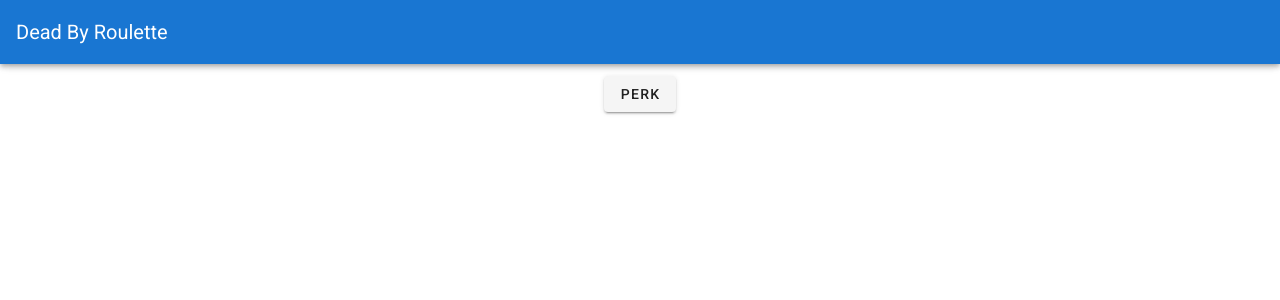
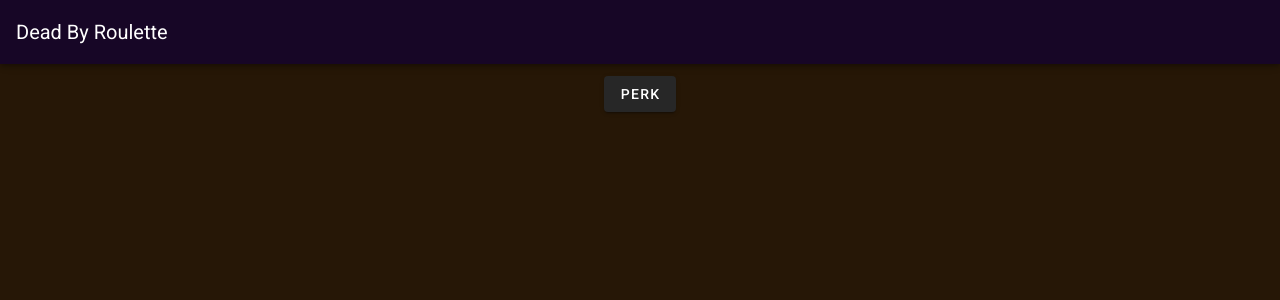
Before and after one commit to newshamu/deadbyroulette, a Vue app: page / in a window 1280 px wide. Shown: the top 300 px of the page. Built offline with nearby package versions, Linux system fonts and the light colour scheme.

Commit message:
Added custom theme; needs work

```diff
--- a/src/App.vue
+++ b/src/App.vue
@@ -1,5 +1,5 @@
 <template>
-  <v-app>
+  <v-app id="main" :style="{background: $vuetify.theme.themes[theme].background}">
     <v-app-bar
       app
       color="primary"
@@ -24,6 +24,12 @@ export default {
     PerkDisplay,
   },
 
+  computed:{
+    theme(){
+      return (this.$vuetify.theme.dark) ? 'dark' : 'light'
+    }
+  },
+
   data: () => ({
     //
   }),
--- a/src/components/PerkCard.vue
+++ b/src/components/PerkCard.vue
@@ -1,13 +1,13 @@
 <template>
     <v-flex xs2>
-      <v-card>
+      <v-card dark color="primary">
         <v-img
           :src="perk.link"
-          max-width="196"
-          max-height="196"
+          max-width="256"
+          max-height="256"
           class="ma-3"
         />
-        <v-card-title>{{ perk.name }}</v-card-title>
+        <v-card-title class="justify-center">{{ perk.name }}</v-card-title>
       </v-card>
     </v-flex>
 </template>
--- a/src/main.js
+++ b/src/main.js
@@ -1,6 +1,6 @@
 import Vue from 'vue'
 import App from './App.vue'
-import vuetify from './plugins/vuetify';
+import vuetify from './plugins/vuetify'
 
 Vue.config.productionTip = false
 
--- a/src/plugins/vuetify.js
+++ b/src/plugins/vuetify.js
@@ -1,7 +1,26 @@
 import Vue from 'vue';
 import Vuetify from 'vuetify/lib';
+import colors from 'vuetify/lib/util/colors'
 
 Vue.use(Vuetify);
 
 export default new Vuetify({
+  theme: {
+    dark: true,
+    themes: {
+      light: {
+        primary: colors.blueGrey.base,
+        secondary: colors.blueGrey.lighten4,
+        accent: colors.cyan.darken2,
+        error: colors.red.accent3
+      },
+      dark: {
+        primary: '#170626',
+        secondary: '#260615',
+        accent: '#274343',
+        error: colors.red.accent3,
+        background: '#261706'
+      }
+    }
+  }
 });
```
